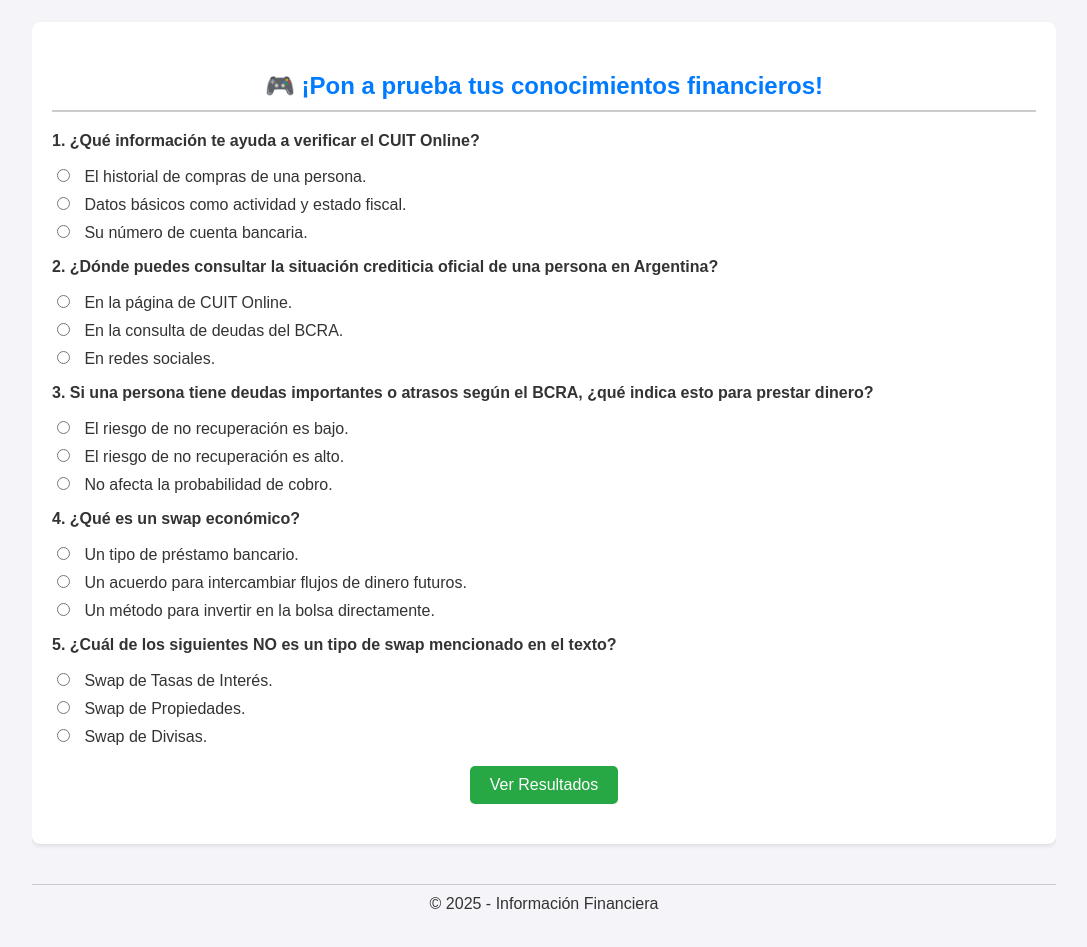
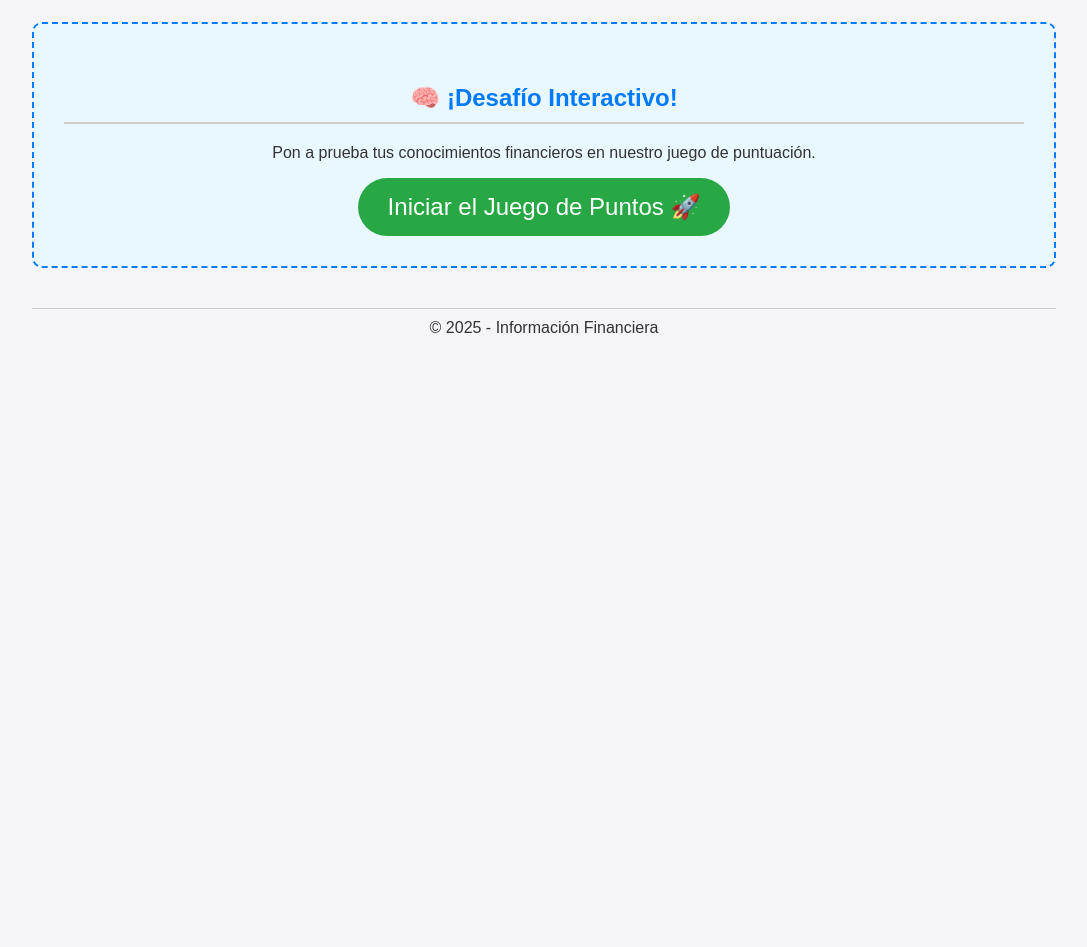
Before and after one commit to juaninegroni-ai/SWAP, a plain HTML site: page index.html in a window 1280 px wide. Shown: the part 1160-2107 px from the top of the page, without its empty margins (96-1183 px from the left). After the commit the page ends 1543 px from the top, so only its background shows below. Drawn offline with Linux system fonts and the light colour scheme.

Commit message:
Update index.html

```diff
--- a/index.html
+++ b/index.html
@@ -45,55 +45,29 @@
         a {
             color: #007bff;
         }
-        /* Estilos para el Quiz */
-        .quiz-container {
-            background: white;
-            padding: 20px;
-            border-radius: 8px;
-            box-shadow: 0 2px 4px rgba(0,0,0,0.1);
+        /* Estilos para el botón del juego */
+        .game-link-section {
+            text-align: center;
+            padding: 30px;
             margin-top: 40px;
-            margin-bottom: 20px;
+            background-color: #e9f7ff;
+            border: 2px dashed #007bff;
+            border-radius: 10px;
         }
-        .quiz-container h2 {
-            text-align: center;
-            margin-bottom: 20px;
-        }
-        .question {
-            margin-bottom: 15px;
-        }
-        .options label {
-            display: block;
-            margin-bottom: 8px;
-            cursor: pointer;
-        }
-        .options input[type="radio"] {
-            margin-right: 10px;
-        }
-        #submit-quiz {
+        #go-to-game {
             background-color: #28a745;
             color: white;
             border: none;
-            padding: 10px 20px;
-            border-radius: 5px;
+            padding: 15px 30px;
+            border-radius: 50px;
+            font-size: 1.5em;
             cursor: pointer;
-            font-size: 16px;
-            display: block;
-            margin: 20px auto 0 auto;
+            text-decoration: none; /* Importante para enlaces */
+            display: inline-block;
+            transition: background-color 0.3s;
         }
-        #submit-quiz:hover {
+        #go-to-game:hover {
             background-color: #218838;
-        }
-        #quiz-results {
-            margin-top: 20px;
-            font-weight: bold;
-            text-align: center;
-            font-size: 1.2em;
-        }
-        .correct-answer {
-            color: green;
-        }
-        .wrong-answer {
-            color: red;
         }
     </style>
 </head>
@@ -161,58 +135,12 @@
             </ul>
         </div>
 
-        <div class="quiz-container">
-            <h2>🎮 ¡Pon a prueba tus conocimientos financieros!</h2>
-            <form id="financial-quiz">
-                <div class="question">
-                    <p><strong>1. ¿Qué información te ayuda a verificar el CUIT Online?</strong></p>
-                    <div class="options">
-                        <label><input type="radio" name="q1" value="a"> El historial de compras de una persona.</label>
-                        <label><input type="radio" name="q1" value="b"> Datos básicos como actividad y estado fiscal.</label>
-                        <label><input type="radio" name="q1" value="c"> Su número de cuenta bancaria.</label>
-                    </div>
-                </div>
+        <div class="game-link-section">
+            <h2>🧠 ¡Desafío Interactivo!</h2>
+            <p>Pon a prueba tus conocimientos financieros en nuestro juego de puntuación.</p>
+            <a href="juego.html" id="go-to-game">Iniciar el Juego de Puntos 🚀</a>
+        </div>
 
-                <div class="question">
-                    <p><strong>2. ¿Dónde puedes consultar la situación crediticia oficial de una persona en Argentina?</strong></p>
-                    <div class="options">
-                        <label><input type="radio" name="q2" value="a"> En la página de CUIT Online.</label>
-                        <label><input type="radio" name="q2" value="b"> En la consulta de deudas del BCRA.</label>
-                        <label><input type="radio" name="q2" value="c"> En redes sociales.</label>
-                    </div>
-                </div>
-
-                <div class="question">
-                    <p><strong>3. Si una persona tiene deudas importantes o atrasos según el BCRA, ¿qué indica esto para prestar dinero?</strong></p>
-                    <div class="options">
-                        <label><input type="radio" name="q3" value="a"> El riesgo de no recuperación es bajo.</label>
-                        <label><input type="radio" name="q3" value="b"> El riesgo de no recuperación es alto.</label>
-                        <label><input type="radio" name="q3" value="c"> No afecta la probabilidad de cobro.</label>
-                    </div>
-                </div>
-
-                <div class="question">
-                    <p><strong>4. ¿Qué es un swap económico?</strong></p>
-                    <div class="options">
-                        <label><input type="radio" name="q4" value="a"> Un tipo de préstamo bancario.</label>
-                        <label><input type="radio" name="q4" value="b"> Un acuerdo para intercambiar flujos de dinero futuros.</label>
-                        <label><input type="radio" name="q4" value="c"> Un método para invertir en la bolsa directamente.</label>
-                    </div>
-                </div>
-
-                <div class="question">
-                    <p><strong>5. ¿Cuál de los siguientes NO es un tipo de swap mencionado en el texto?</strong></p>
-                    <div class="options">
-                        <label><input type="radio" name="q5" value="a"> Swap de Tasas de Interés.</label>
-                        <label><input type="radio" name="q5" value="b"> Swap de Propiedades.</label>
-                        <label><input type="radio" name="q5" value="c"> Swap de Divisas.</label>
-                    </div>
-                </div>
-
-                <button type="button" id="submit-quiz">Ver Resultados</button>
-            </form>
-            <div id="quiz-results"></div>
-        </div>
 
         <footer>
             <p style="text-align: center; margin-top: 40px; padding: 10px; border-top: 1px solid #ccc;">&copy; 2025 - Información Financiera</p>
@@ -220,55 +148,5 @@
 
     </div>
 
-    <script>
-        document.getElementById('submit-quiz').addEventListener('click', function() {
-            let score = 0;
-            const answers = {
-                q1: 'b',
-                q2: 'b',
-                q3: 'b',
-                q4: 'b',
-                q5: 'b'
-            };
-
-            const form = document.getElementById('financial-quiz');
-            const questions = form.querySelectorAll('.question');
-            let allAnswered = true;
-
-            questions.forEach((question, index) => {
-                const questionName = `q${index + 1}`;
-                const selectedOption = form.querySelector(`input[name="${questionName}"]:checked`);
-                const optionsDiv = question.querySelector('.options');
-
-                // Limpiar resultados anteriores
-                optionsDiv.querySelectorAll('label').forEach(label => {
-                    label.classList.remove('correct-answer', 'wrong-answer');
-                });
-
-                if (selectedOption) {
-                    if (selectedOption.value === answers[questionName]) {
-                        score++;
-                        selectedOption.parentElement.classList.add('correct-answer');
-                    } else {
-                        selectedOption.parentElement.classList.add('wrong-answer');
-                        // Mostrar la respuesta correcta
-                        form.querySelector(`input[name="${questionName}"][value="${answers[questionName]}"]`).parentElement.classList.add('correct-answer');
-                    }
-                } else {
-                    allAnswered = false;
-                }
-            });
-
-            const resultsDiv = document.getElementById('quiz-results');
-            if (allAnswered) {
-                resultsDiv.innerHTML = `Tu puntaje es: ${score} de ${Object.keys(answers).length}.`;
-                resultsDiv.style.color = score >= 3 ? 'green' : 'red';
-            } else {
-                resultsDiv.innerHTML = 'Por favor, responde todas las preguntas antes de enviar.';
-                resultsDiv.style.color = 'orange';
-            }
-        });
-    </script>
-
 </body>
 </html>
```
